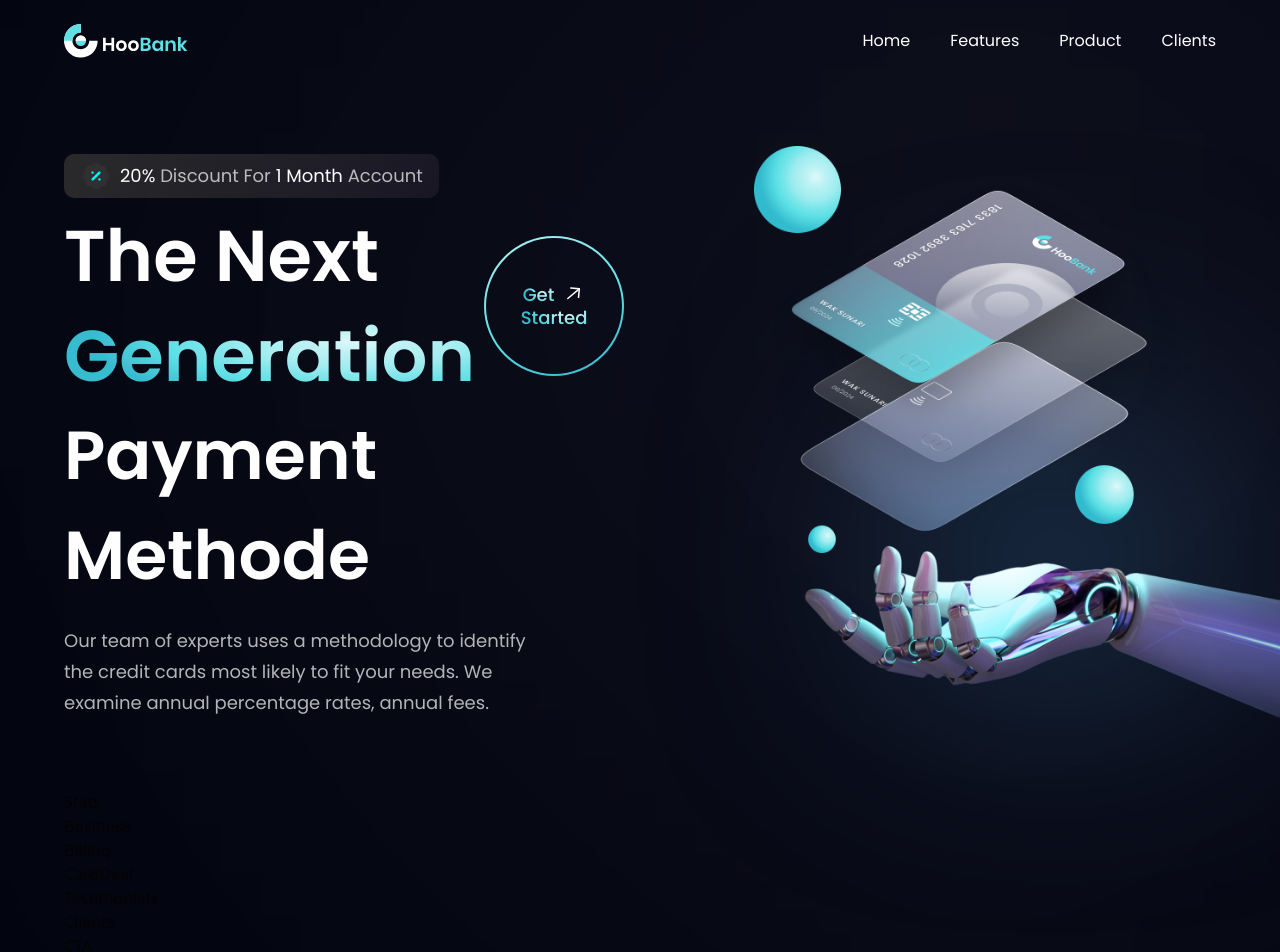
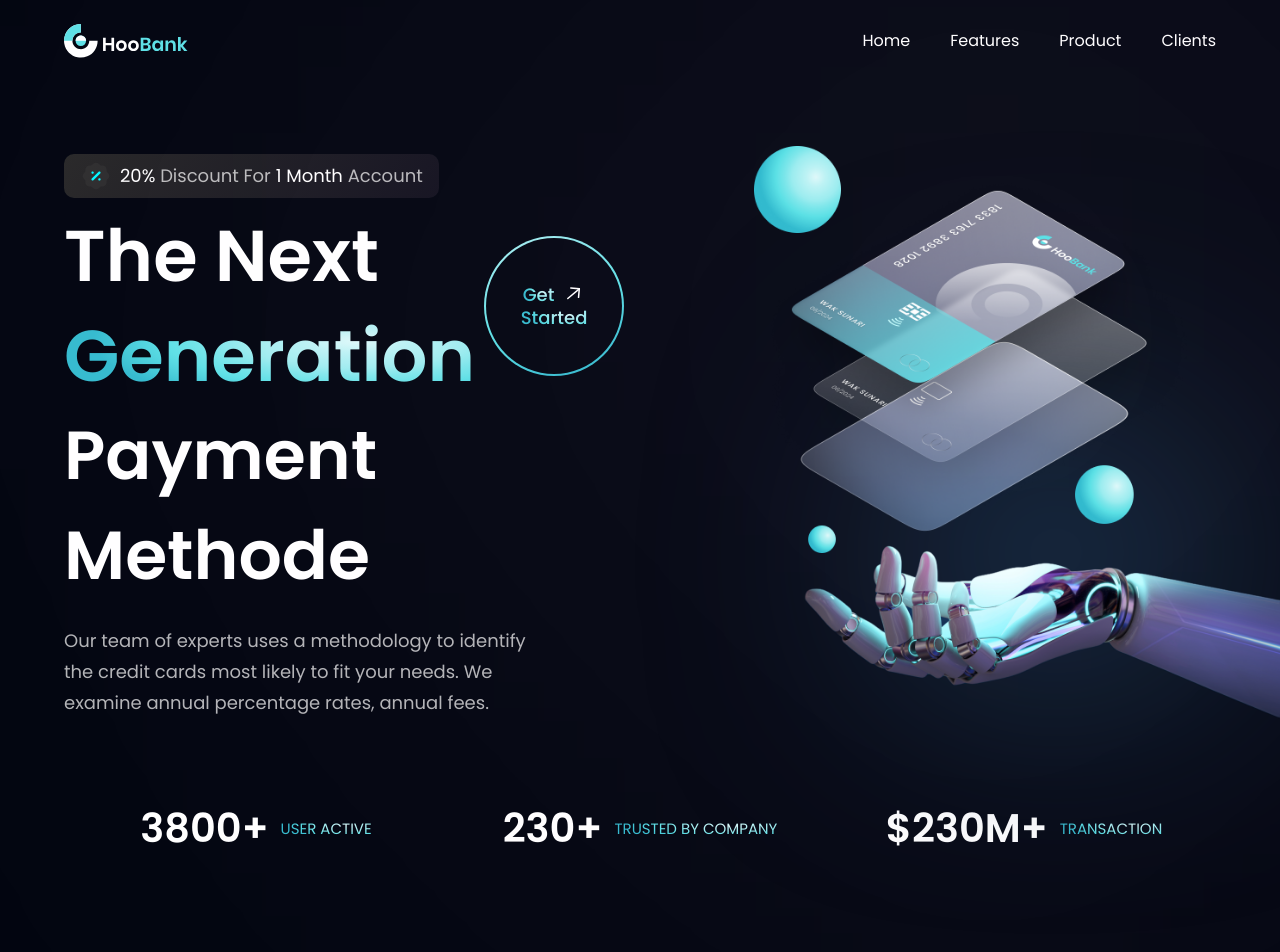
Before and after one commit to lucasmenke/tutorial-modern-ui, a Next.js app: page / in a window 1280 px wide. Shown: the top 952 px of the page. Built offline with nearby package versions, Linux system fonts and the light colour scheme.

Commit message:
added stats section

```diff
--- a/app/components/app-page/Stats.tsx
+++ b/app/components/app-page/Stats.tsx
@@ -1,7 +1,17 @@
-import React from 'react'
+import { stats } from "../../../constants/constants";
+import styles from "../../../styles/style";
 
 export default function Stats() {
   return (
-    <div>Stats</div>
-  )
+    <section
+      className={`${styles.flexCenter} flex-row flex-wrap mb-6 sm:mb-20`}
+    >
+      {stats.map((stat) => (
+        <div key={stat.id} className="flex-1 flex flex-row justify-start ss:justify-center items-center m-3">
+          <h4 className="font-poppins font-semibold text-[30px] xs:text-[40px] leading-[43px] xs:leading-[53px] text-white">{stat.value}</h4>
+          <p className="font-poppins font-normal text-[20px] xs:text-[15px] leading-[26px] xs:leading-[21px] text-gradient uppercase ml-3">{stat.title}</p>
+        </div>
+      ))}
+    </section>
+  );
 }
```
